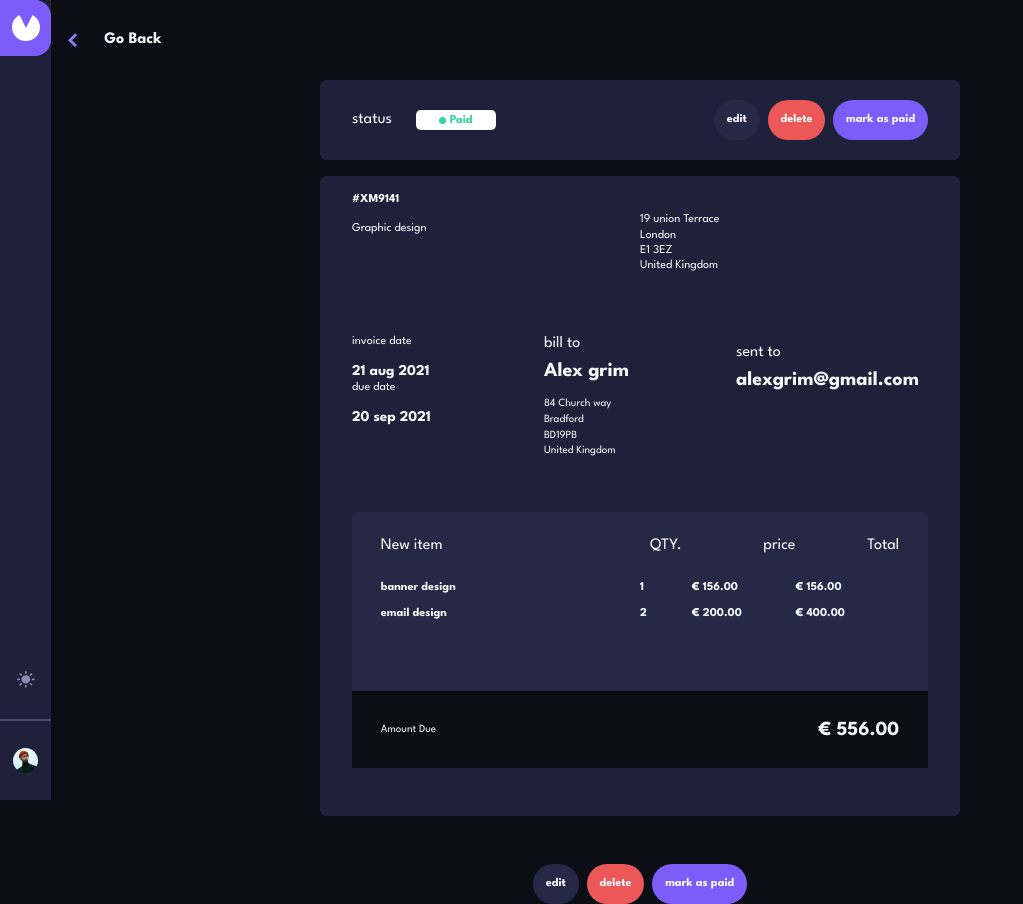
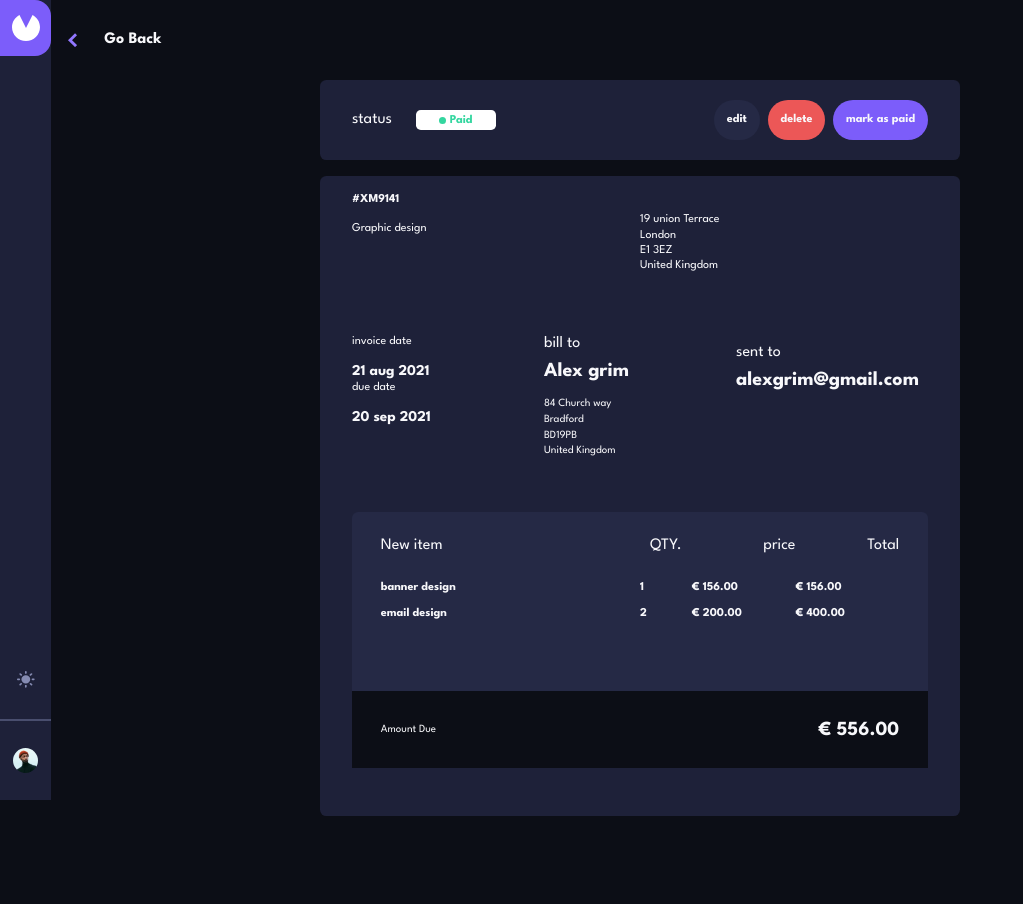
Before and after one commit to VincentDevi/new-cogip, a React (Vite) app: page /invoice/1 in a window 1280 px wide. Shown: the whole page, without its empty margins (0-1023 px from the left). After the commit the page ends 864 px from the top, so only its background shows below. Built offline with nearby package versions, Linux system fonts and the light colour scheme.

Commit message:
fix typo in invoiceFooterStyle

```diff
--- a/src/component/invoiceFooter/InvoiceFooter.style.js
+++ b/src/component/invoiceFooter/InvoiceFooter.style.js
@@ -1,17 +1,13 @@
 import styled from "styled-components";
 
 export const InvoiceFooterStyle = styled.div`
-      footer:{
         height:10vh;
         width:100vw;
         background-color:#1E2139;
         display:flex;
         align-items:center;
         justify-content:center;
-    }
     @media (min-width:640px){
-        footer{
             display:none;
-        }
     }
 `
```
